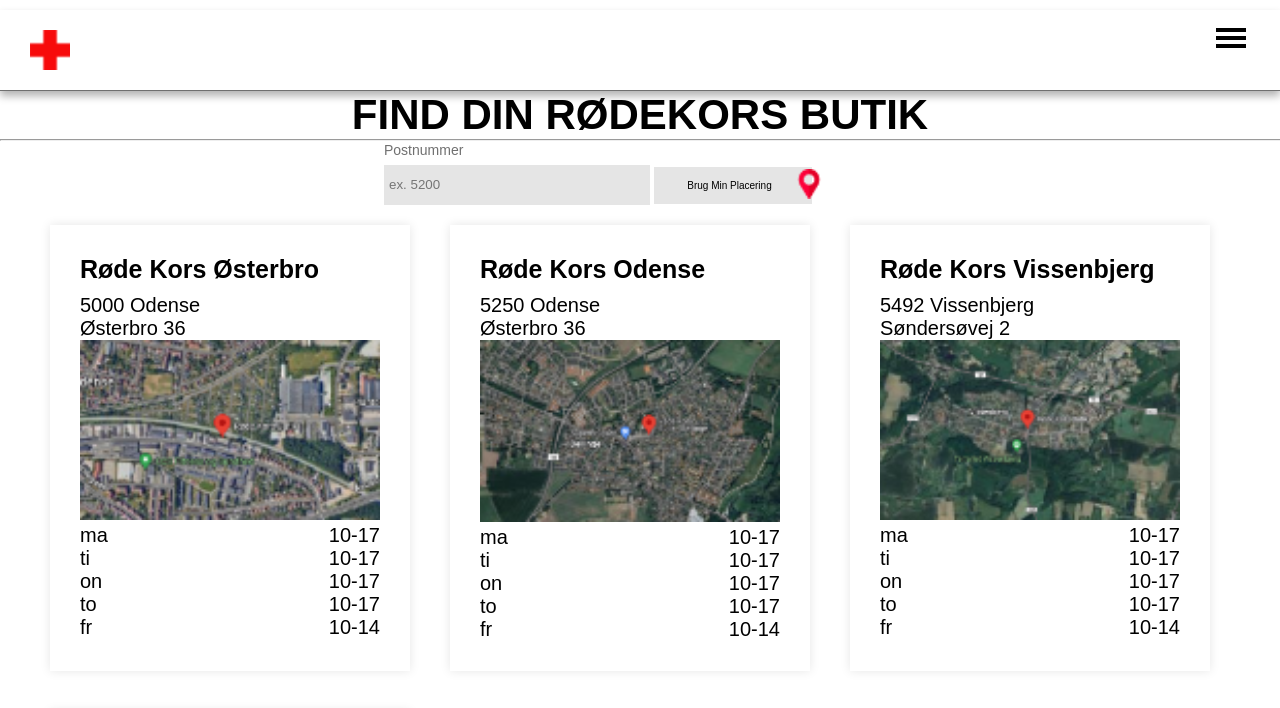
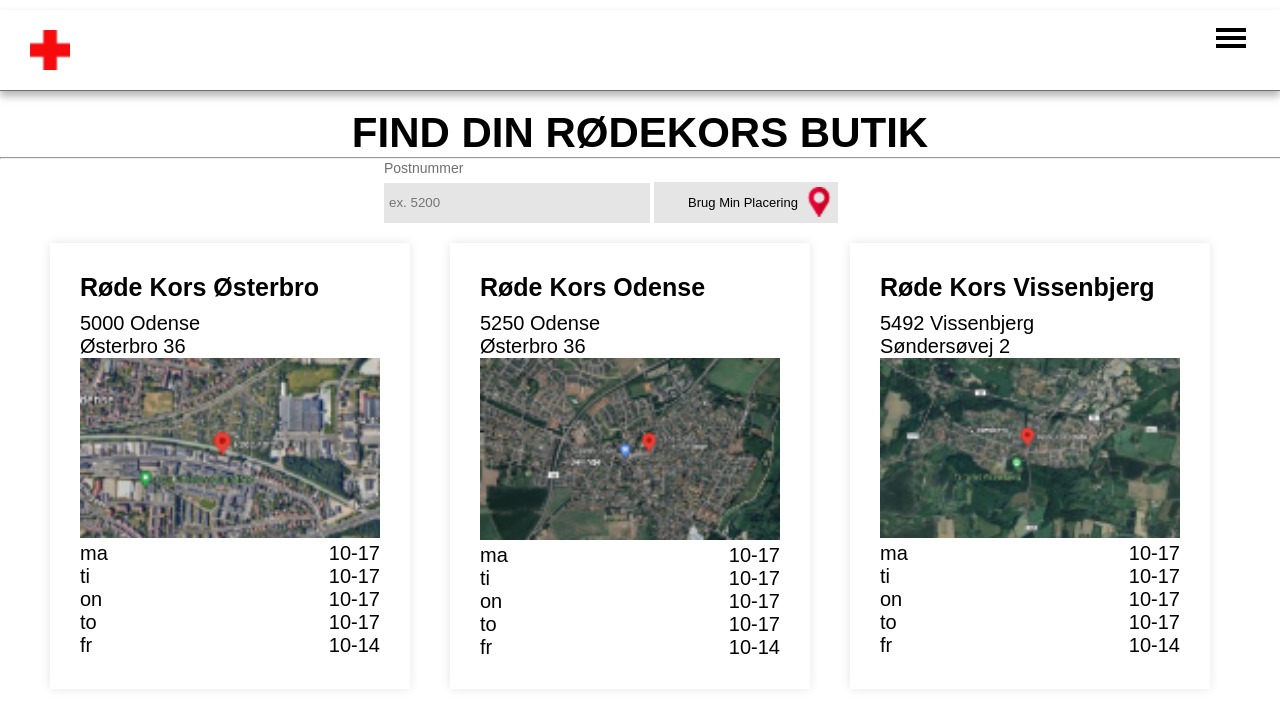
Before and after one commit to FranzMoeglich/P4, a plain HTML site: page map.html in a window 1280 px wide. Shown: the top 708 px of the page. Drawn offline with Linux system fonts and the light colour scheme.

Commit message:
billede gik foran menu

```diff
--- a/css/map.css
+++ b/css/map.css
@@ -82,11 +82,13 @@
     padding: 13px;
     padding-left: 0;
     padding-right: 40px;
+    font-size: 13px;
 }
 .placering img {
+    z-index: -1;
     float: none;
     position: relative;
-    right: -140px;
+    right: -150px;
     top: 10px;
     width: 30px;
 }
```
Also changed, not shown: map.html (+1 -0 lines).
